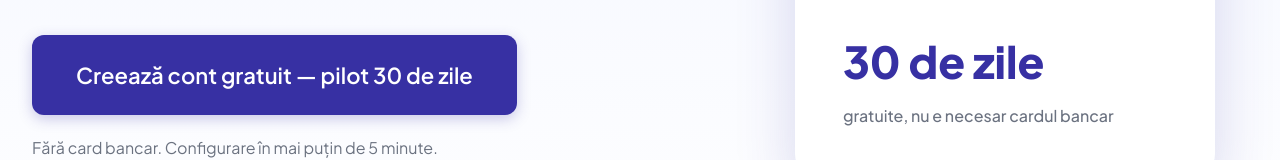
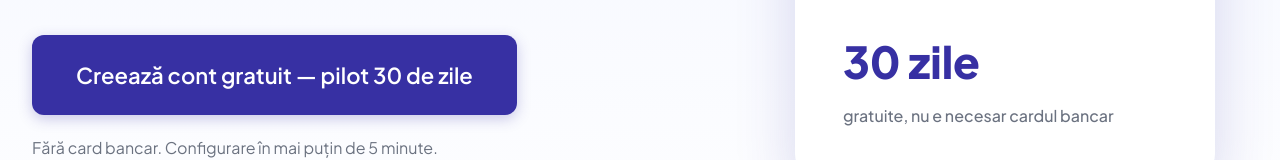
Before and after one commit to mariancollab/carecall-website, a plain HTML site: page index.html in a window 1280 px wide. Shown: the part 587-747 px from the top of the page. Drawn offline with Linux system fonts and the light colour scheme.

Commit message:
Update free trial duration text in index.html

```diff
--- a/index.html
+++ b/index.html
@@ -41,7 +41,7 @@
             <span class="hero-stat-label">Timp de configurare a contului</span>
           </div>
           <div class="hero-stat">
-            <span class="hero-stat-number">30 de zile</span>
+            <span class="hero-stat-number">30 zile</span>
             <span class="hero-stat-label">gratuite, nu e necesar cardul bancar</span>
           </div>
         </div>
```
